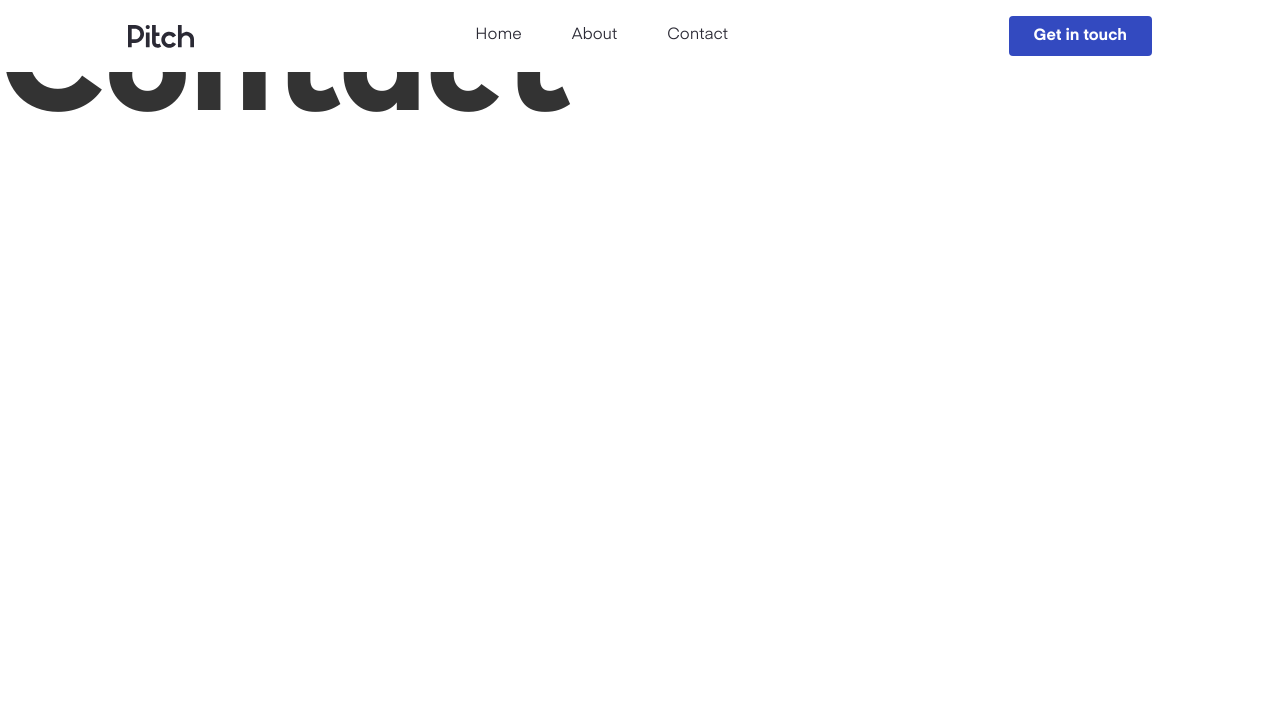
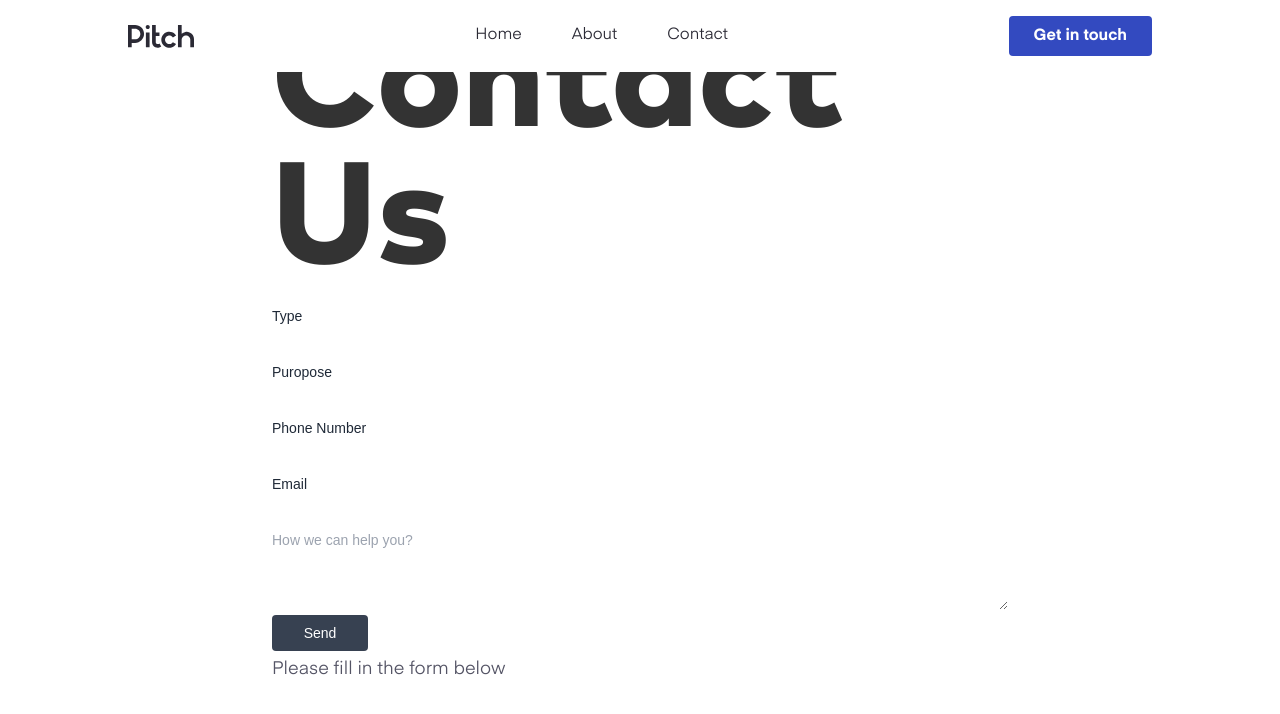
Before and after one commit to Codini-Inc/codini-website, a Next.js app: page /contact in a window 1280 px wide. Shown: the top 714 px of the page. Built offline with nearby package versions, Linux system fonts and the light colour scheme.

Commit message:
Step_one_backend_contact

```diff
--- /dev/null
+++ b/components/ContactUs/ContactForm.jsx
@@ -0,0 +1,3 @@
+export default function ContactForm() {
+    return <div>Contact Form</div>;
+}
--- a/pages/contact/index.tsx
+++ b/pages/contact/index.tsx
@@ -1,6 +1,19 @@
 import Head from 'next/head';
 
 export const Contact: React.FC = () => {
+  async function handlesubmit(contact: any) {
+    contact.prevenDefault();
+
+    const data = {
+      type: String(contact.target.type.value),
+      puropose: String(contact.target.puropose.value),
+      phonenumber: String(contact.target.phonenumber.value),
+      email: String(contact.target.email.value),
+    };
+
+    console.log(data);
+
+  }
   return (
     <>
       <Head>
@@ -9,12 +22,39 @@ export const Contact: React.FC = () => {
         <meta property="og:description" content="Codini Website" />
         <meta property="og:title" content="Codini | Home" />
       </Head>
-      <main className=''>
-        <h1>Contact</h1>
+      <div className="p-4 max-w-3xl mx-auto">
+        <h1>Contact Us</h1>
+        <form>
+          <div className="w-full flex flex-col my-4">
+            <label className='font-hold text-gray-800' htmlFor="type" >Type</label>
+            <input type="text" autoComplete='off' id="type" />
+
+          </div>
+          <div className="w-full flex flex-col my-4">
+            <label className='font-hold text-gray-800' htmlFor="puropose" >Puropose</label>
+            <input type="text" autoComplete='off' id="purpose" />
+
+          </div>
+          <div className="w-full flex flex-col my-4">
+            <label className='font-hold text-gray-800' htmlFor="phonenumber" >Phone Number</label>
+            <input type="text" autoComplete='off' id="phonenumber" />
+
+          </div>
+          <div className="w-full flex flex-col my-4">
+            <label className='font-hold text-gray-800' htmlFor="email" >Email</label>
+            <input type="text" autoComplete='off' id="email" />
+          </div>
+          <div>
+            <textarea rows={4} placeholder='How we can help you?'
+              className='w-full' />
+          </div>
+          <button type='submit' className='px-4 py-2 w-24 bg-gray-700 text-white font-medium rounded'>Send</button>
+        </form >
+        <p>Please fill in the form below</p>
         <div></div>
         <div></div>
         <div></div>
-      </main>
+      </div >
     </>
   );
 };
--- a/tsconfig.json
+++ b/tsconfig.json
@@ -23,7 +23,7 @@
     "next-env.d.ts",
     "**/*.ts",
     "**/*.tsx"
-  ],
+, "components/ContactUs/ContactForm.jsx"  ],
   "exclude": [
     "node_modules"
   ]
```
Also changed, not shown: 2 other files (tests, documents, lock files or other folders).
